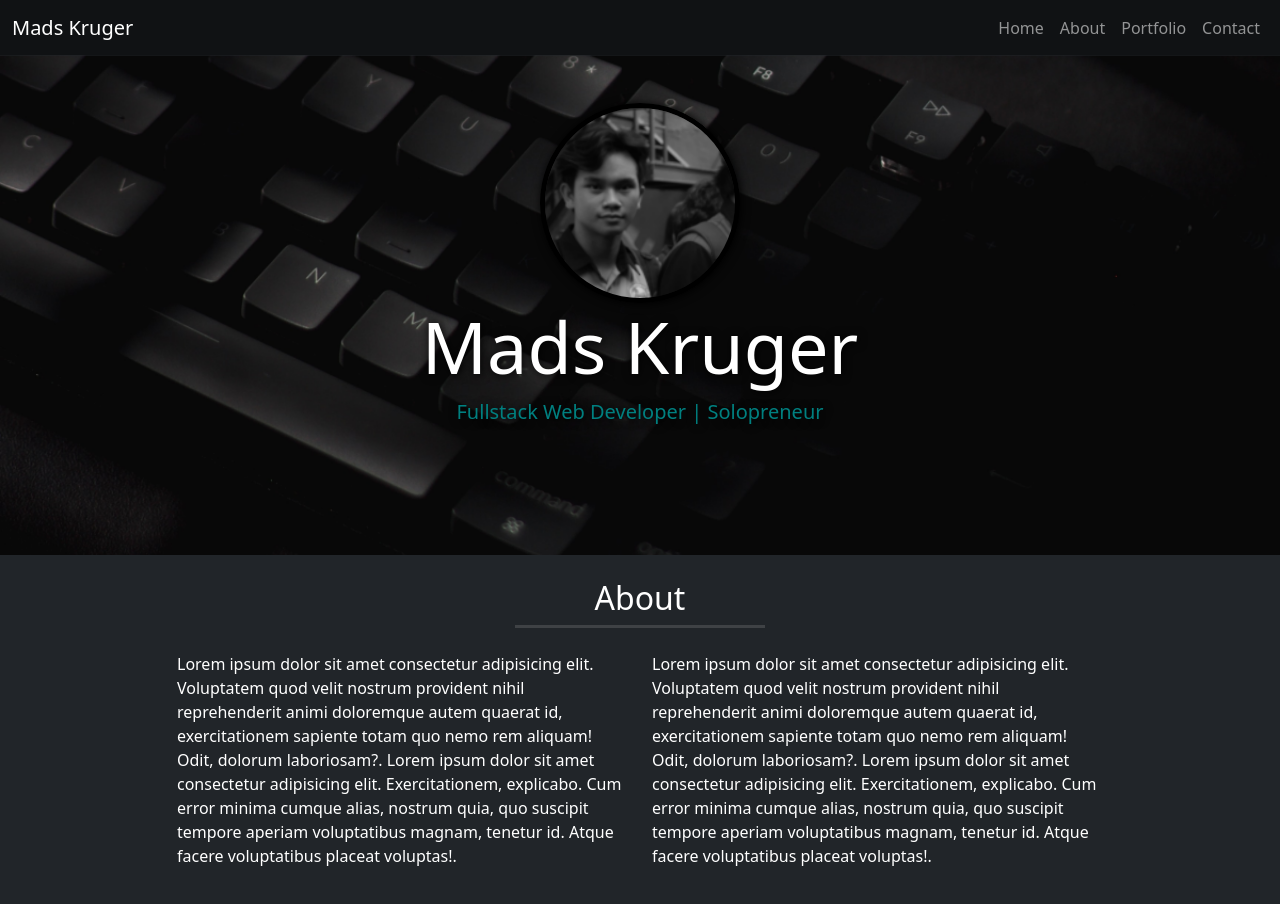
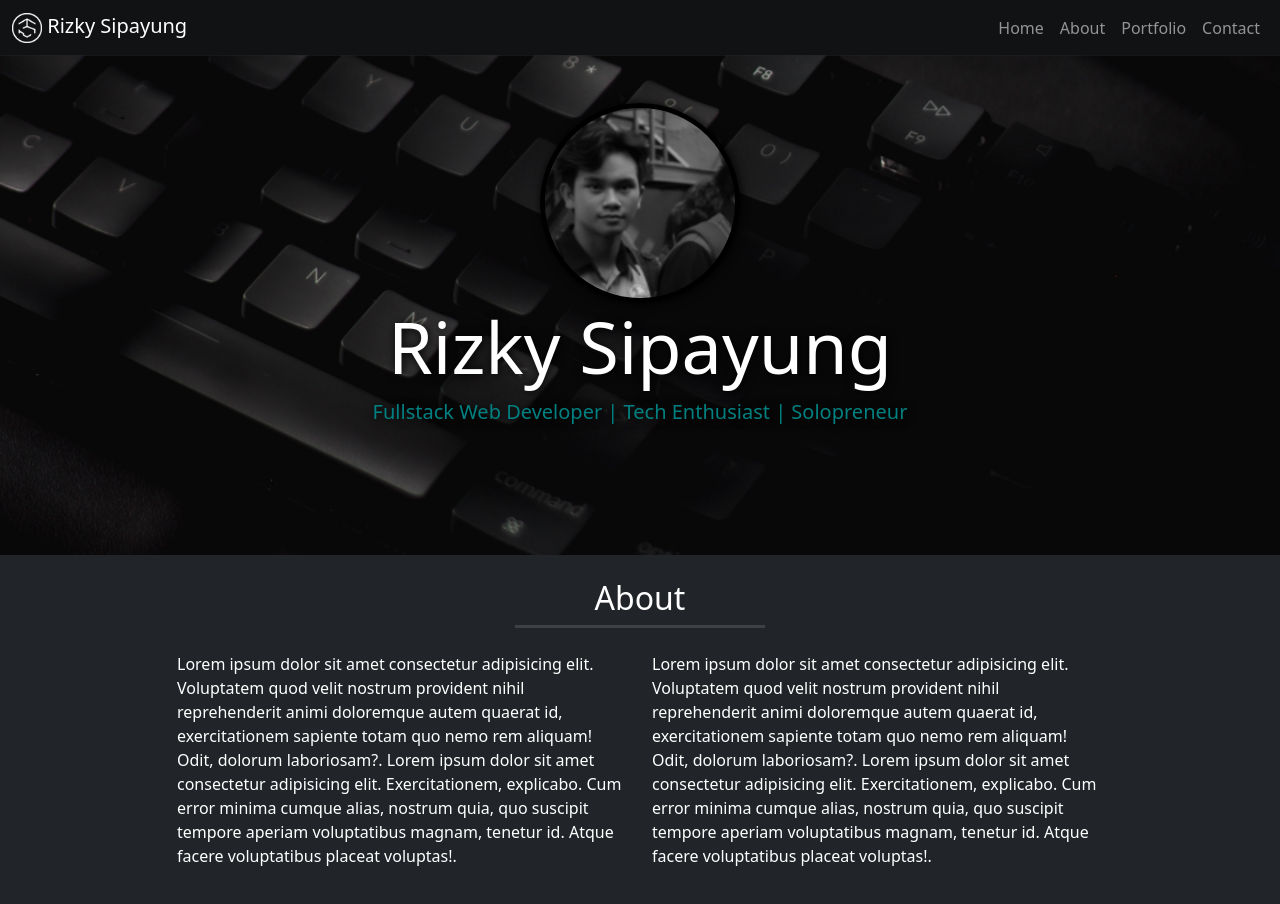
Before and after one commit to rizkysipayung/bootstrap-landing-page-parallax, a plain HTML site: page index.html in a window 1280 px wide. Shown: the top 904 px of the page. Drawn offline with nearby package versions, Linux system fonts and the light colour scheme; files whose address does not match are found by name.

Commit message:
Adding some changes

```diff
--- a/index.html
+++ b/index.html
@@ -3,7 +3,8 @@
   <head>
     <meta charset="utf-8" />
     <meta name="viewport" content="width=device-width, initial-scale=1" />
-    <title>Case-03-Bootstrap-with-Parallax</title>
+    <title>Rizky Sipayung | Web Portfolio</title>
+    <link rel="icon" href="img/logo/logo-no-back-ground-white.png" />
     <link href="https://cdn.jsdelivr.net/npm/bootstrap@5.2.3/dist/css/bootstrap.min.css" rel="stylesheet" integrity="sha384-rbsA2VBKQhggwzxH7pPCaAqO46MgnOM80zW1RWuH61DGLwZJEdK2Kadq2F9CUG65" crossorigin="anonymous" />
     <link rel="stylesheet" href="css/style.css" />
   </head>
@@ -12,7 +13,7 @@
     <nav class="navbar navbar-expand-lg fixed-top navbar-dark bg-dark bg-opacity-50">
       <div class="container-fluid">
         <div class="navbar-header">
-          <a href="#home" class="navbar-brand mb-0 h1 page-scroll">Mads Kruger</a>
+          <a href="#home" class="navbar-brand mb-0 h1 page-scroll"> <img src="img/logo/logo-no-back-ground-white.png" alt="Logo" width="30" class="d-inline-block" /> Rizky Sipayung</a>
         </div>
         <button class="navbar-toggler" type="button" data-bs-toggle="collapse" data-bs-target="#navbarNav" aria-controls="navbarNav" aria-expanded="false" aria-label="Toggle navigation">
           <span class="navbar-toggler-icon ms-auto"></span>
@@ -41,8 +42,8 @@
     <div class="jumbotron container-fluid text-center p-5 bg-dark" id="jumbotron">
       <!-- bg-light is background color & p-5 is padding -->
       <img src="img/bg/profile-photo-remastered.png" class="img-fluid rounded-circle" />
-      <h1 class="display-2">Mads Kruger</h1>
-      <p class="lead">Fullstack Web Developer | Solopreneur</p>
+      <h1 class="display-2">Rizky Sipayung</h1>
+      <p class="lead">Fullstack Web Developer | Tech Enthusiast | Solopreneur</p>
     </div>
     <!-- end of Jumbotron -->
 
```
Also changed, not shown: img/logo/logo-no-back-ground-dark.png (added), img/logo/logo-no-back-ground-white.png (added).
